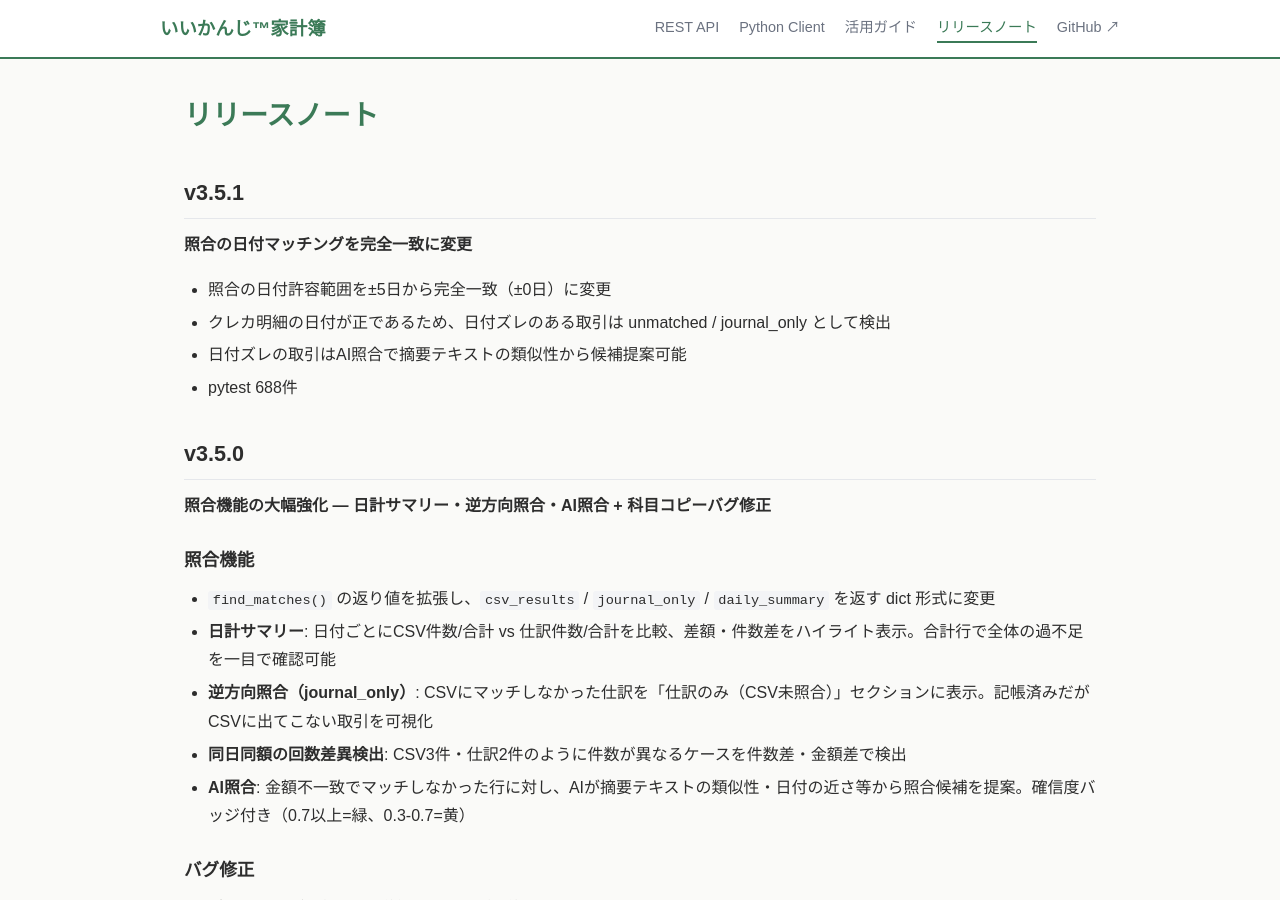
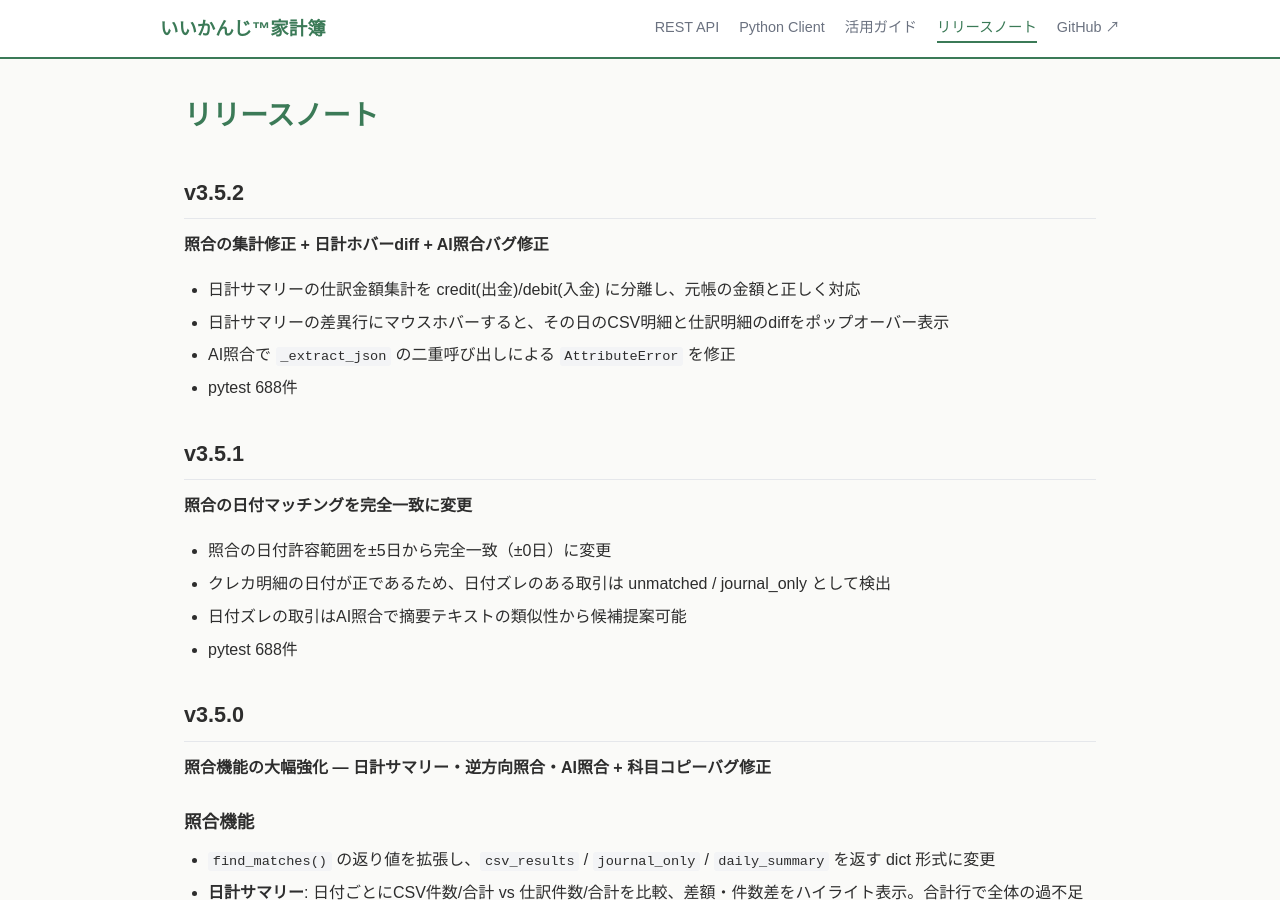
Before and after one commit to nananek/iikanji-kakeibo, a Jekyll site: the page built from docs/releases.md, in a window 1280 px wide and 900 px high. Built offline with Jekyll 4.4.1, drawn with Linux system fonts in a browser that asks for light colours.

Commit message:
docs: v3.5.2 リリースノート + バージョン更新

```diff
--- a/docs/releases.md
+++ b/docs/releases.md
@@ -4,6 +4,15 @@
 ---
 
 # リリースノート
+
+## v3.5.2
+
+**照合の集計修正 + 日計ホバーdiff + AI照合バグ修正**
+
+- 日計サマリーの仕訳金額集計を credit(出金)/debit(入金) に分離し、元帳の金額と正しく対応
+- 日計サマリーの差異行にマウスホバーすると、その日のCSV明細と仕訳明細のdiffをポップオーバー表示
+- AI照合で `_extract_json` の二重呼び出しによる `AttributeError` を修正
+- pytest 688件
 
 ## v3.5.1
 
```
Also changed, not shown: 1 other file.
